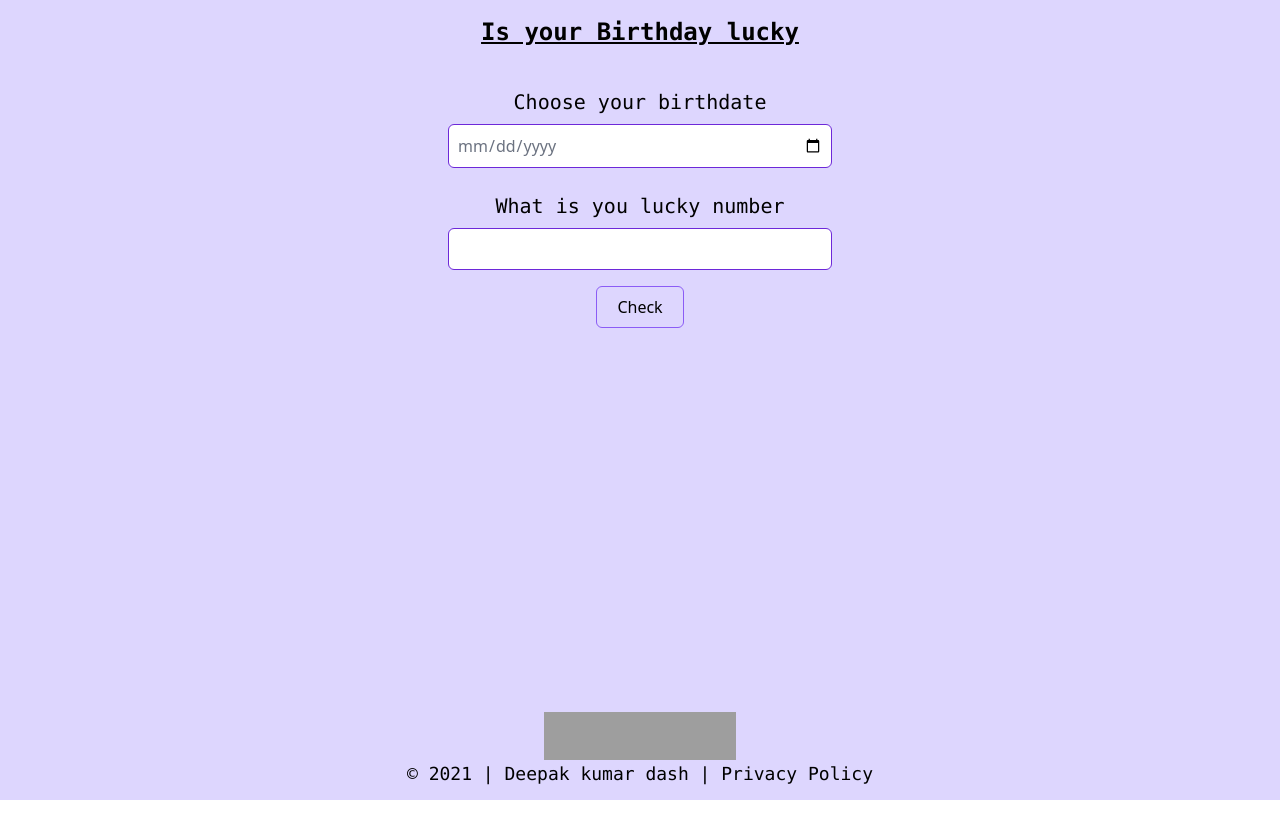
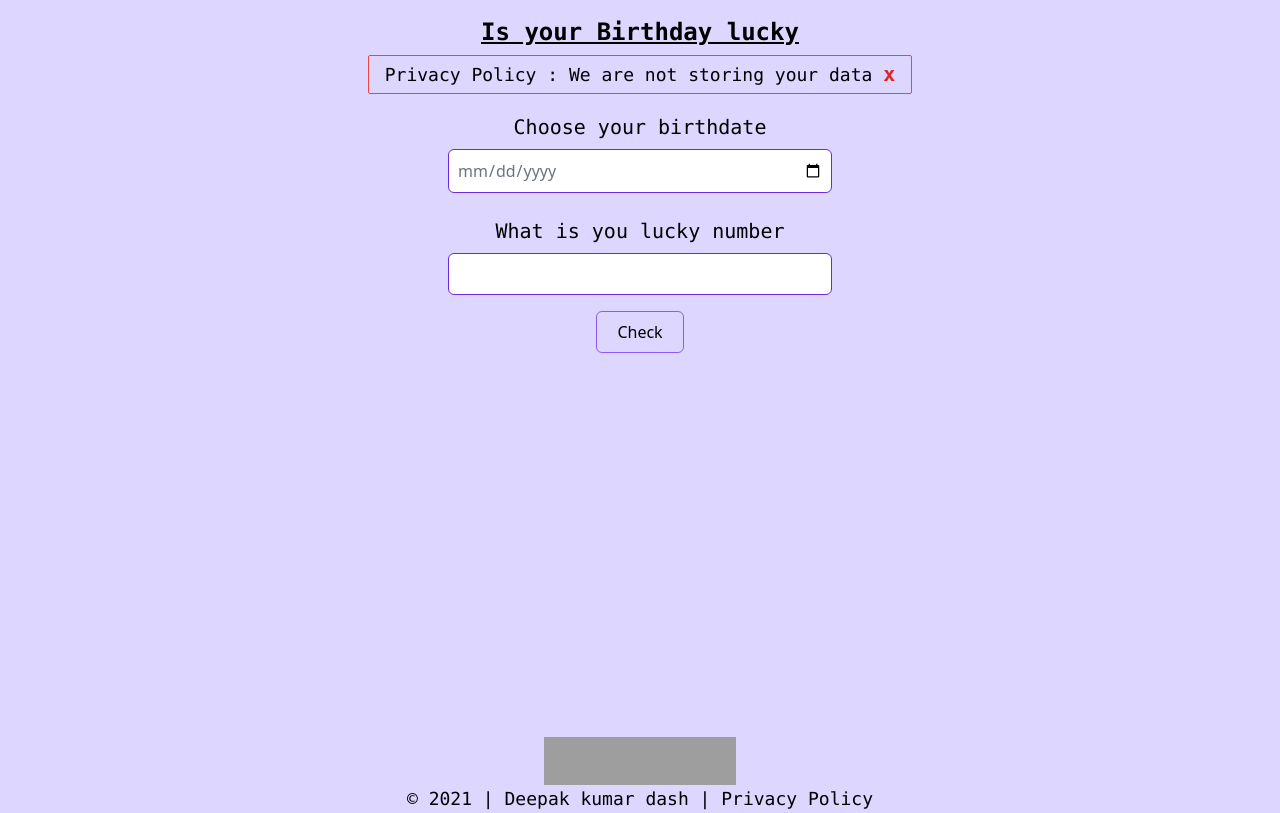
Before and after one commit to dpak1999/lucky-birthday, a React (Create React App) app: page / in a window 1280 px wide. Built offline with nearby package versions, Linux system fonts and the light colour scheme; grey boxes are pictures that could not be loaded.

Commit message:
add : privacy policy popup

```diff
--- a/src/App.js
+++ b/src/App.js
@@ -1,15 +1,27 @@
 /** @format */
 
+import { useState } from 'react';
 import InputField from './components/InputField';
 import SocialLinks from './components/SocialLinks';
 
 const App = () => {
+  const [privacy, setPrivacy] = useState(true);
+
   return (
     <div className="min-h-screen bg-purple-200 ">
-      <h1 className="text-2xl font-bold font-mono text-center pt-4 underline">
+      <h1 className="text-2xl font-bold font-mono text-center pt-4 underline mb-3">
         Is your Birthday lucky
       </h1>
       <div className="text-center">
+        {privacy && (
+          <span className="px-4 py-2 rounded-sm font-mono text-lg border border-red-500">
+            Privacy Policy : We are not storing your data{' '}
+            <button onClick={() => setPrivacy(false)}>
+              <span className="text-red-600 font-extrabold text-xl">x</span>
+            </button>
+          </span>
+        )}
+
         <InputField />
         <SocialLinks />
       </div>
--- a/src/components/InputField.js
+++ b/src/components/InputField.js
@@ -27,7 +27,7 @@ const InputField = () => {
   };
 
   return (
-    <div className="mt-10">
+    <div className="mt-6">
       <div>
         <label htmlFor="date" className="text-xl font-mono">
           Choose your birthdate
```
